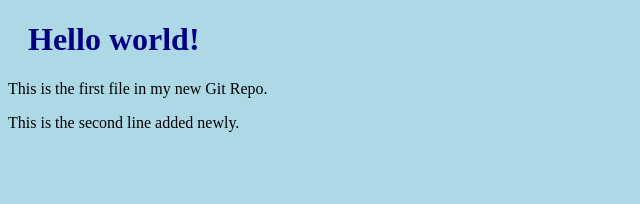
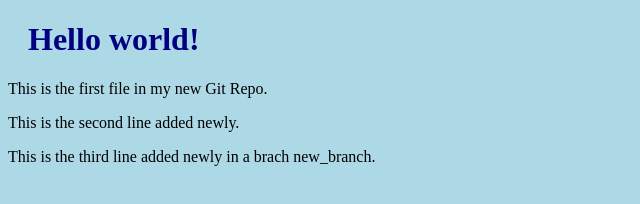
Before and after one commit to vairikh/myproject, a plain HTML site: page index.html in a window 1280 px wide. Shown: the whole page, without its empty margins (0-640 px from the left). Drawn offline with Linux system fonts and the light colour scheme.

Commit message:
Update index.html

```diff
--- a/index.html
+++ b/index.html
@@ -13,6 +13,7 @@
 <h1>Hello world!</h1>
 <p>This is the first file in my new Git Repo.</p>
 <p>This is the second line added newly.</p>
+  <p>This is the third line added newly in a brach new_branch.</p>
 
 </body>
 </html>
```
